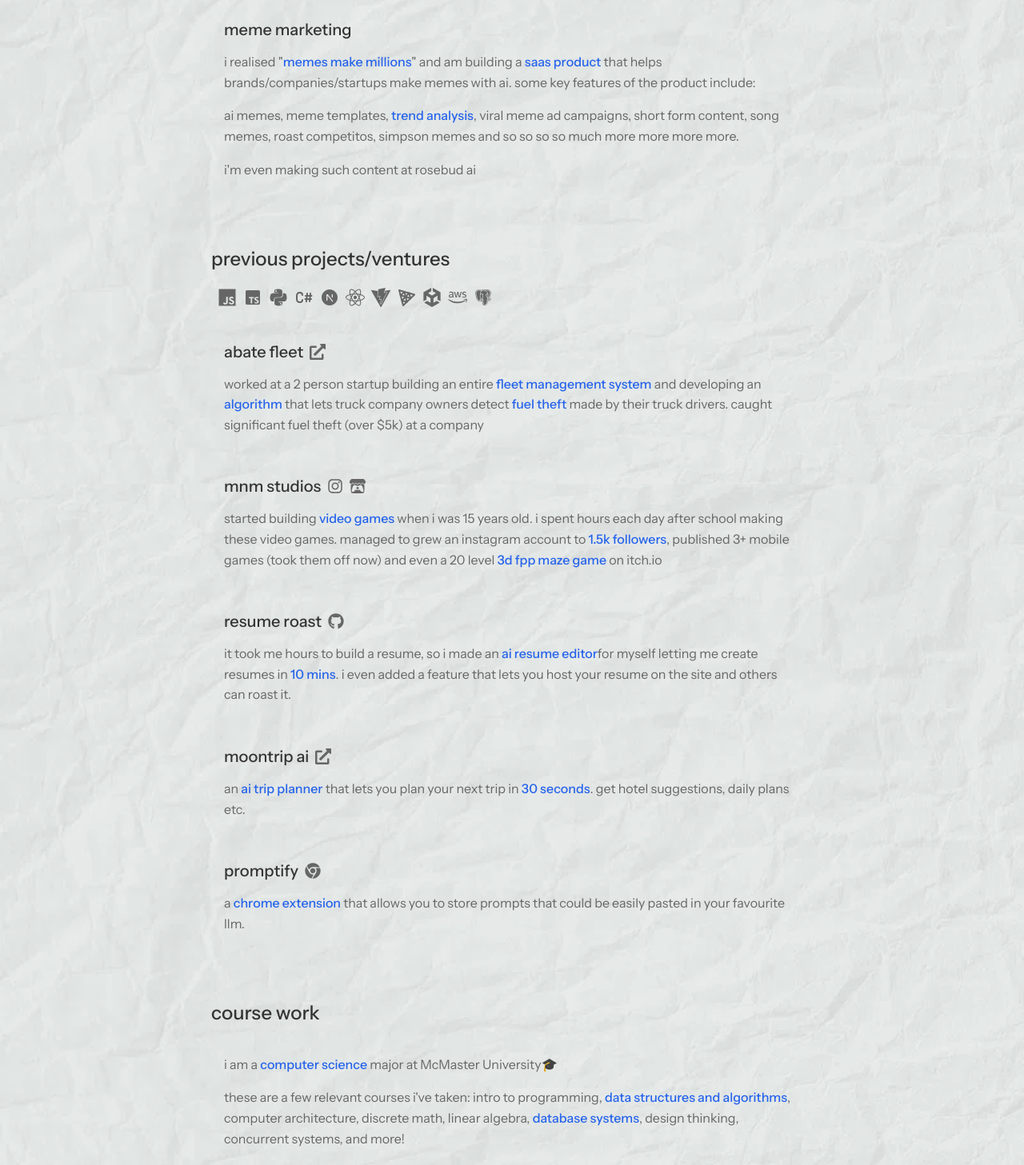
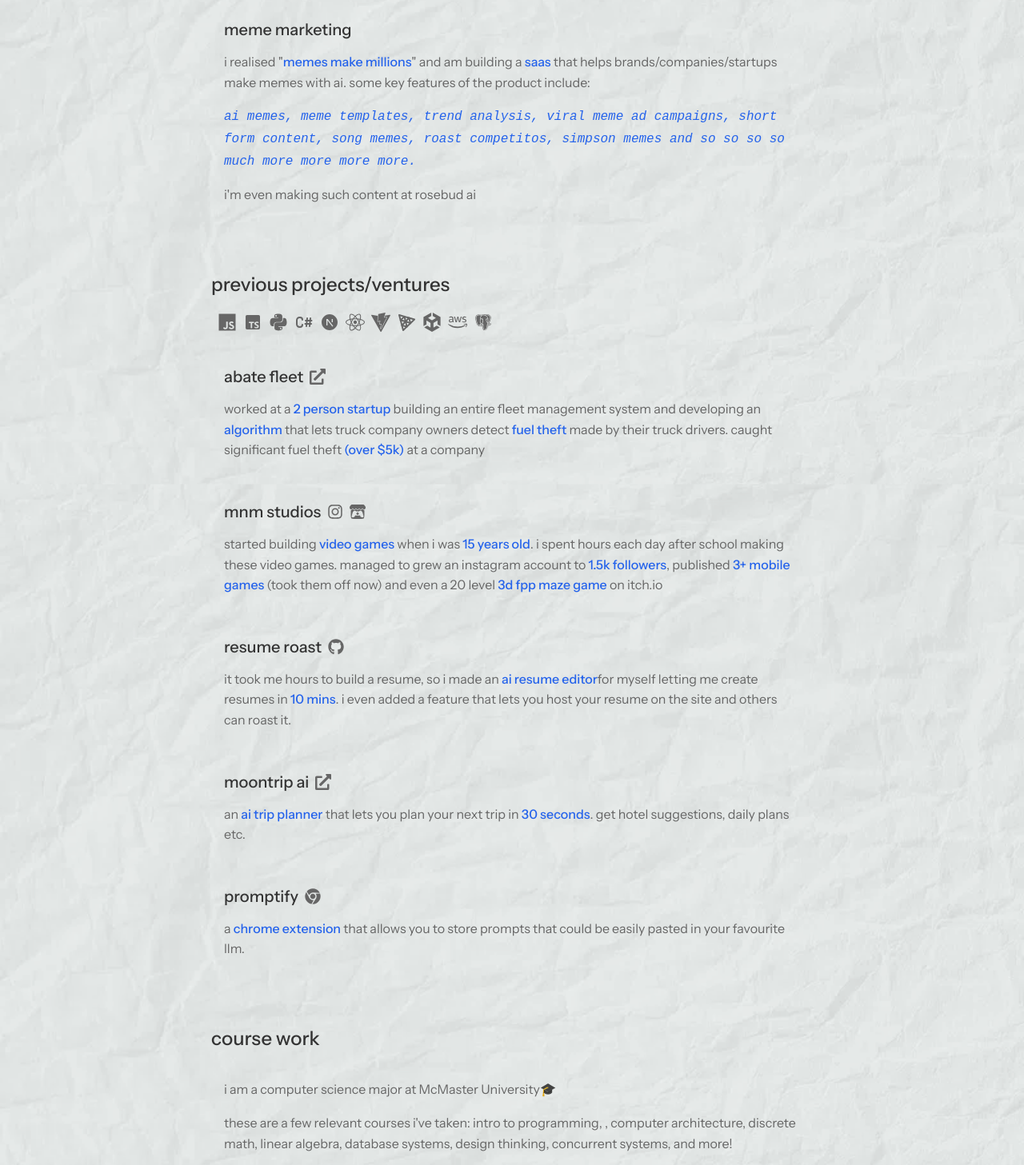
Before and after one commit to meghm1007/megh, a React (Vite) app: page / in a window 1280 px wide. Shown: the part 1100-2557 px from the top of the page at 80% size. Built offline with nearby package versions, Linux system fonts and the light colour scheme.

Commit message:
final commit

```diff
--- a/src/components/CurrentWork.jsx
+++ b/src/components/CurrentWork.jsx
@@ -16,7 +16,8 @@ const CurrentWork = () => {
         <div className="p-4 border-l-2 border-gray-700">
           <h3 className="text-xl font-bold mb-3">rosebud ai</h3>
           <p className="text-gray-600">
-            working as an <span className="text-blue-600 font-medium">intern</span> at{" "}
+            working as an{" "}
+            <span className="text-blue-600 font-medium">intern</span> at{" "}
             <a
               href="https://www.rosebud.ai"
               target="_blank"
@@ -27,25 +28,40 @@ const CurrentWork = () => {
 
               <FaExternalLinkAlt className="h-2 w-2 ml-1 inline ml-2" />
             </a>
-            , engineering the ai to make the best <span className="text-blue-600 font-medium">video games</span> possible. i'm even
-            working on creating <span className="text-blue-600 font-medium">MCPs</span> and other side projects within the company
-            that add immense value in the gaming industry.
+            , engineering the ai to make the best{" "}
+            <span className="text-blue-600 font-medium">video games</span>{" "}
+            possible. i'm even working on creating{" "}
+            <span className="text-blue-600 font-medium">MCPs</span> and other
+            side projects within the company that add immense value in the
+            gaming industry.
           </p>
         </div>
 
         <div className="p-4 border-l-2 border-gray-700">
           <h3 className="text-xl font-bold mb-3">meme marketing</h3>
           <p className="text-gray-600">
-            i realised "<span className="text-blue-600 font-medium">memes make millions</span>" and am building a <span className="text-blue-600 font-medium">saas product</span> that
-            helps brands/companies/startups make memes with ai. some key
-            features of the product include:
+            i realised "
+            <span className="text-blue-600 font-medium">
+              memes make millions
+            </span>
+            " and am building a{" "}
+            <span className="text-blue-600 font-medium">saas</span> that helps
+            brands/companies/startups make memes with ai. some key features of
+            the product include:
           </p>
           <p className="text-gray-600 mt-3">
-            ai memes, meme templates, <span className="text-blue-600 font-medium">trend analysis</span>, viral meme ad campaigns,
-            short form content, song memes, roast competitos, simpson memes
-            and so so so so much more more more more.
+            <span
+              className="text-blue-600 font-medium"
+              style={{ fontFamily: "monospace", fontStyle: "italic" }}
+            >
+              ai memes, meme templates, trend analysis, viral meme ad campaigns,
+              short form content, song memes, roast competitos, simpson memes
+              and so so so so much more more more more.
+            </span>
           </p>
-          <p className="text-gray-600 mt-3">i'm even making such content at rosebud ai</p>
+          <p className="text-gray-600 mt-3">
+            i'm even making such content at rosebud ai
+          </p>
         </div>
       </div>
     </div>
--- a/src/components/Profile.jsx
+++ b/src/components/Profile.jsx
@@ -187,8 +187,8 @@ const Profile = () => {
             products</span> and <span className="text-blue-600 font-medium">AI Agents</span> that make people's lives easier.
           </p>
           <p className="text-gray-600 mt-3">
-            i believe in <span className="text-blue-600 font-medium">simple, thoughtful design</span> and writing <span className="text-blue-600 font-medium">clean,
-            efficient code</span>.
+            i believe in simple, thoughtful design and writing clean,
+            efficient code.
           </p>
           <p className="text-gray-600 mt-3">
             with this i aim to create products that people actually use and make
--- a/src/components/Projects.jsx
+++ b/src/components/Projects.jsx
@@ -39,44 +39,49 @@ const Projects = () => {
         <div className="p-4 border-l-2 border-gray-700">
           <div className="flex items-center mb-3">
             <h3 className="text-xl font-bold">abate fleet</h3>
-            <div className="ml-2 flex items-center self-center" style={{ marginLeft: '0.5rem' }}>
+            <div
+              className="ml-2 flex items-center self-center"
+              style={{ marginLeft: "0.5rem" }}
+            >
               <a
                 href="https://abatefleet.com/"
                 target="_blank"
                 rel="noopener noreferrer"
                 className="text-gray-600 hover:text-gray-800 flex items-center"
                 title="Visit website"
-                style={{ marginRight: '8px' }}
+                style={{ marginRight: "8px" }}
               >
                 <FaExternalLinkAlt className="text-xl" />
               </a>
             </div>
           </div>
           <p className="text-gray-600">
-            worked at a 2 person startup building an entire{" "}
-            <span className="text-blue-600 font-medium">
-              fleet management system
-            </span>{" "}
-            and developing an{" "}
+            worked at a{" "}
+            <span className="text-blue-600 font-medium">2 person startup</span>{" "}
+            building an entire fleet management system and developing an{" "}
             <span className="text-blue-600 font-medium">algorithm</span> that
             lets truck company owners detect{" "}
             <span className="text-blue-600 font-medium">fuel theft</span> made
-            by their truck drivers. caught significant fuel theft (over $5k) at
-            a company
+            by their truck drivers. caught significant fuel theft{" "}
+            <span className="text-blue-600 font-medium">(over $5k)</span> at a
+            company
           </p>
         </div>
 
         <div className="p-4 border-l-2 border-gray-700">
           <div className="flex items-center mb-3 flex-wrap">
             <h3 className="text-xl font-bold">mnm studios</h3>
-            <div className="ml-2 flex items-center self-center" style={{ marginLeft: '0.5rem' }}>
+            <div
+              className="ml-2 flex items-center self-center"
+              style={{ marginLeft: "0.5rem" }}
+            >
               <a
                 href="https://www.instagram.com/mnm__studios/"
                 target="_blank"
                 rel="noopener noreferrer"
                 className="text-gray-600 hover:text-gray-800 flex items-center"
                 title="Instagram profile"
-                style={{ marginRight: '8px' }}
+                style={{ marginRight: "8px" }}
               >
                 <FaInstagram className="text-xl" />
               </a>
@@ -86,7 +91,7 @@ const Projects = () => {
                 rel="noopener noreferrer"
                 className="text-gray-600 hover:text-gray-800 flex items-center"
                 title="itch.io page"
-                style={{ marginRight: '8px' }}
+                style={{ marginRight: "8px" }}
               >
                 <SiItchdotio className="text-xl" />
               </a>
@@ -95,10 +100,14 @@ const Projects = () => {
           <p className="text-gray-600">
             started building{" "}
             <span className="text-blue-600 font-medium">video games</span> when
-            i was 15 years old. i spent hours each day after school making these
-            video games. managed to grew an instagram account to{" "}
+            i was{" "}
+            <span className="text-blue-600 font-medium">15 years old</span>. i
+            spent hours each day after school making these video games. managed
+            to grew an instagram account to{" "}
             <span className="text-blue-600 font-medium">1.5k followers</span>,
-            published 3+ mobile games (took them off now) and even a 20 level{" "}
+            published{" "}
+            <span className="text-blue-600 font-medium">3+ mobile games</span>{" "}
+            (took them off now) and even a 20 level{" "}
             <span className="text-blue-600 font-medium">3d fpp maze game</span>{" "}
             on itch.io
           </p>
@@ -107,14 +116,17 @@ const Projects = () => {
         <div className="p-4 border-l-2 border-gray-700">
           <div className="flex items-center mb-3">
             <h3 className="text-xl font-bold">resume roast</h3>
-            <div className="ml-2 flex items-center self-center" style={{ marginLeft: '0.5rem' }}>
+            <div
+              className="ml-2 flex items-center self-center"
+              style={{ marginLeft: "0.5rem" }}
+            >
               <a
                 href="https://github.com/meghm1007/resumeroast"
                 target="_blank"
                 rel="noopener noreferrer"
                 className="text-gray-600 hover:text-gray-800 flex items-center"
                 title="GitHub repository"
-                style={{ marginRight: '8px' }}
+                style={{ marginRight: "8px" }}
               >
                 <FaGithub className="text-xl" />
               </a>
@@ -133,14 +145,17 @@ const Projects = () => {
         <div className="p-4 border-l-2 border-gray-700">
           <div className="flex items-center mb-3">
             <h3 className="text-xl font-bold">moontrip ai</h3>
-            <div className="ml-2 flex items-center self-center" style={{ marginLeft: '0.5rem' }}>
+            <div
+              className="ml-2 flex items-center self-center"
+              style={{ marginLeft: "0.5rem" }}
+            >
               <a
                 href="https://moontripai.app"
                 target="_blank"
                 rel="noopener noreferrer"
                 className="text-gray-600 hover:text-gray-800 flex items-center"
                 title="Visit website"
-                style={{ marginRight: '8px' }}
+                style={{ marginRight: "8px" }}
               >
                 <FaExternalLinkAlt className="text-xl" />
               </a>
@@ -158,14 +173,17 @@ const Projects = () => {
         <div className="p-4 border-l-2 border-gray-700">
           <div className="flex items-center mb-3">
             <h3 className="text-xl font-bold">promptify</h3>
-            <div className="ml-2 flex items-center self-center" style={{ marginLeft: '0.5rem' }}>
+            <div
+              className="ml-2 flex items-center self-center"
+              style={{ marginLeft: "0.5rem" }}
+            >
               <a
                 href="https://chromewebstore.google.com/detail/promptify-prompt-manager/cddmfedodmdgbnphdnemofcbmfemcfpe"
                 target="_blank"
                 rel="noopener noreferrer"
                 className="text-gray-600 hover:text-gray-800 flex items-center"
                 title="Chrome Web Store"
-                style={{ marginRight: '8px' }}
+                style={{ marginRight: "8px" }}
               >
                 <FaChrome className="text-xl" />
               </a>
--- a/src/components/Writings.jsx
+++ b/src/components/Writings.jsx
@@ -8,15 +8,16 @@ const Writings = () => {
       <h2 className="text-2xl mb-4">course work</h2>
       <div className="space-y-4">
         <div className="p-4 border-l-2 border-gray-700">
-          <p className="text-gray-600">i am a <span className="text-blue-600 font-medium">computer science</span> major at McMaster University🎓</p>
-          <p className="text-gray-600 mt-3">
-            these are a few relevant courses i've taken: intro to programming,
-            <span className="text-blue-600 font-medium"> data structures and algorithms</span>, computer architecture, discrete math,
-            linear algebra, <span className="text-blue-600 font-medium">database systems</span>, design thinking, concurrent systems,
-            and more!
+          <p className="text-gray-600">
+            i am a computer science major at McMaster University🎓
           </p>
           <p className="text-gray-600 mt-3">
-            these are a few <span className="text-blue-600 font-medium">hackathon</span>/ university projects i built
+            these are a few relevant courses i've taken: intro to programming, ,
+            computer architecture, discrete math, linear algebra, database
+            systems, design thinking, concurrent systems, and more!
+          </p>
+          <p className="text-gray-600 mt-3">
+            these are a few hackathon/ university projects i built
           </p>
           <div className="flex items-center gap-4 mt-3">
             <a
@@ -25,7 +26,7 @@ const Writings = () => {
               rel="noopener noreferrer"
               className="highlight flex items-center"
             >
-              Rotten World <FaGithub className="ml-1"/>
+              Rotten World <FaGithub className="ml-1" />
             </a>
             <span className="mx-2"></span>
             <a
```
